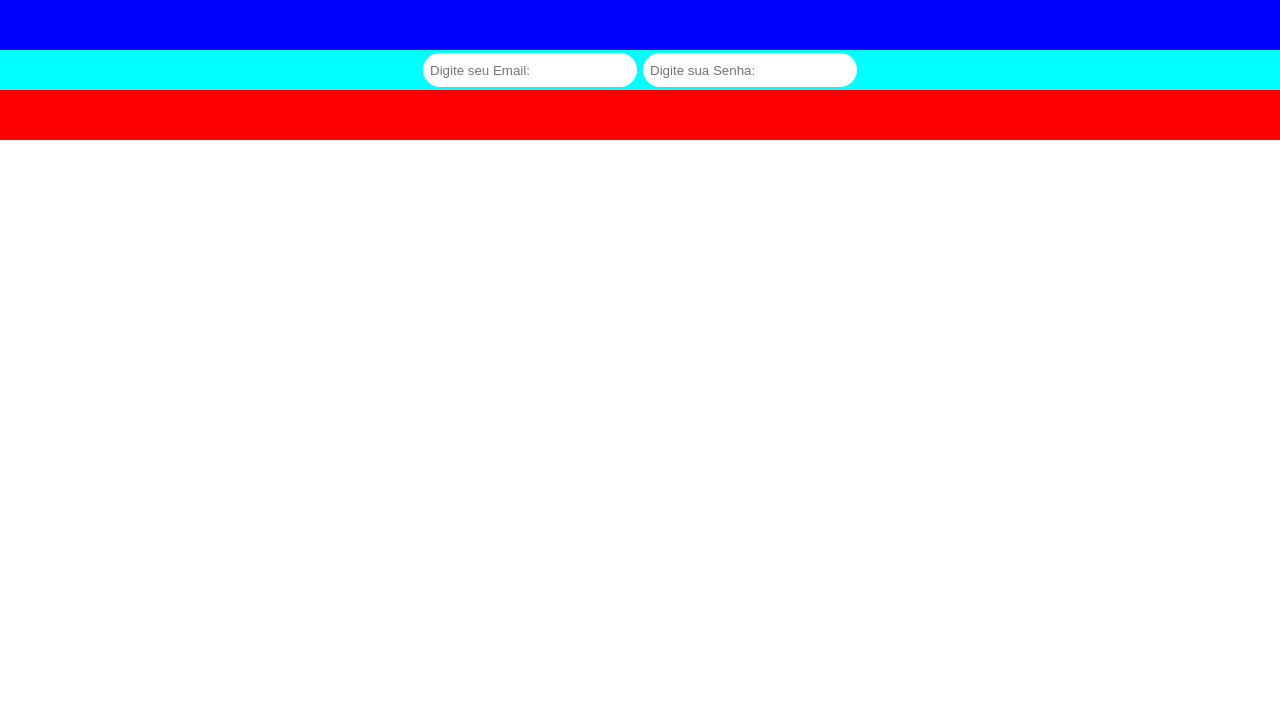
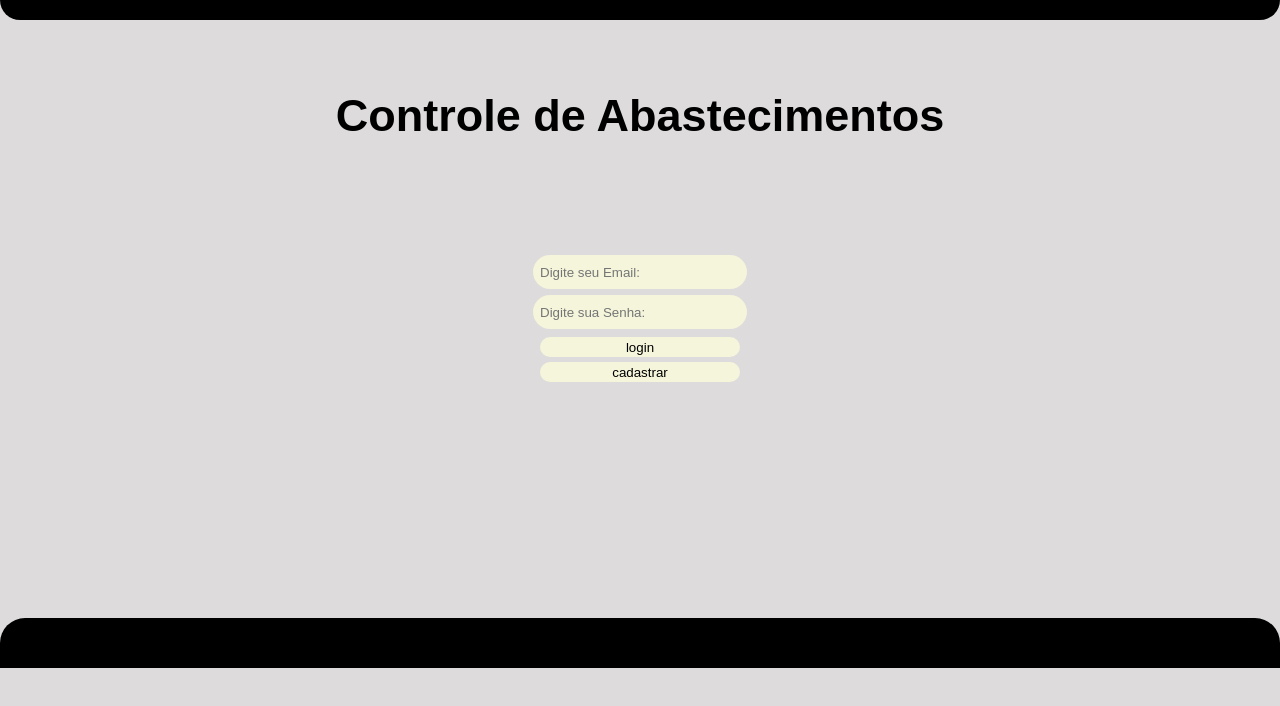
Before and after one commit to vicgamerBR/controleDeAbastecimentos, a plain HTML site: page index.html in a window 1280 px wide. Drawn offline with Linux system fonts and the light colour scheme.

Commit message:
estilizaçao da pagina de login

```diff
--- a/index.html
+++ b/index.html
@@ -9,9 +9,14 @@
         <header class="cab">
 
         </header>
-        <div class="login">
-            <input type="email" placeholder="Digite seu Email: " class="input-login">
-            <input type="password" placeholder="Digite sua Senha: " class="input-login">
+        <div class="box-login">
+            <h1>Controle de Abastecimentos</h1>
+            <div class="login">
+                <input type="email" placeholder="Digite seu Email: " class="input-login">
+                <input type="password" placeholder="Digite sua Senha: " class="input-login">
+                <button class="btns-login">login</button>
+                <button class="btns-login">cadastrar</button>
+            </div>
         </div>
         <footer class="rodape">
 
--- a/style/main.css
+++ b/style/main.css
@@ -1,16 +1,36 @@
 body{
     margin: 0;
+    background-color: rgb(221, 219, 219);
 }
 .cab{
-    height: 50px;
-    background-color: blue;
+    height: 20px;
+    background-color: black;
+    border: none;
+    border-radius: 0 0 25px 25px;
 }
+.box-login{
+    margin-top: 50px;
+    height: 548px;
+    background-color: rgb(221, 219, 219);
+    display: flex;
+    flex-direction: column;
+    align-items: center;
+}
+
+.box-login h1{
+    font-family: sans-serif;
+    margin-top: 20px;
+    font-size: 45px;
+}
+
 .login{
-    height: 70%;
-    background-color: aqua;
+    margin-top: 80px;
     display: flex;
-    justify-content: center;
+    flex-direction: column;
+    align-items: center;
+
 }
+
 .input-login{
     height: 20px;
     width: 200px;
@@ -19,8 +39,37 @@ body{
     border-radius: 20px;
     border: none;
     padding: 7px;
+    background-color: beige;
+    color: black;
+    transition: 0.3s ease all;
+}
+.input-login:hover{
+    background-color: black;
+    color: white;
+}
+.input-login:focus{
+    background-color: rgb(85, 85, 85);
+    color: beige;
+}
+.btns-login{
+    width: 200px;
+    height: 20px;
+    size: 15px;
+    border-radius: 20px;
+    border: none;
+    margin-top: 5px;
+    background-color: beige;
+    color: black;
+    transition: 0.3s ease all;
+}
+.btns-login:hover{
+    background-color: black;
+    color: beige;
 }
 .rodape{
     height: 50px;
-    background-color: red;
+    background-color: black;
+    color: whitesmoke;
+    border: none;
+    border-radius: 25px 25px 0 0;
 }
```
